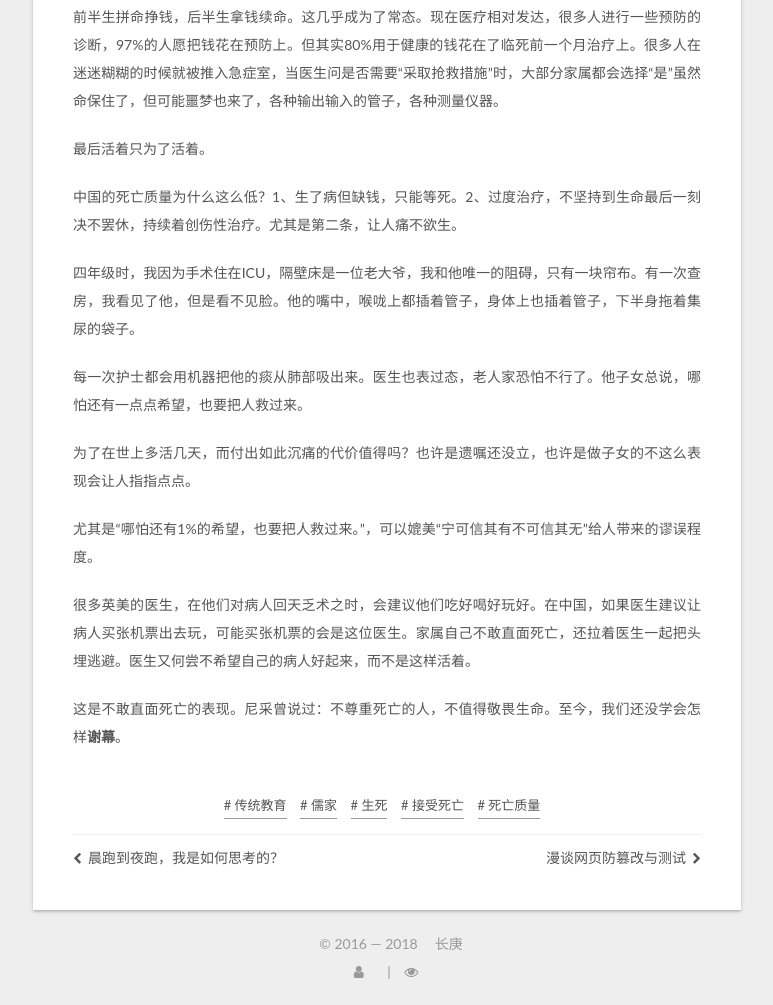
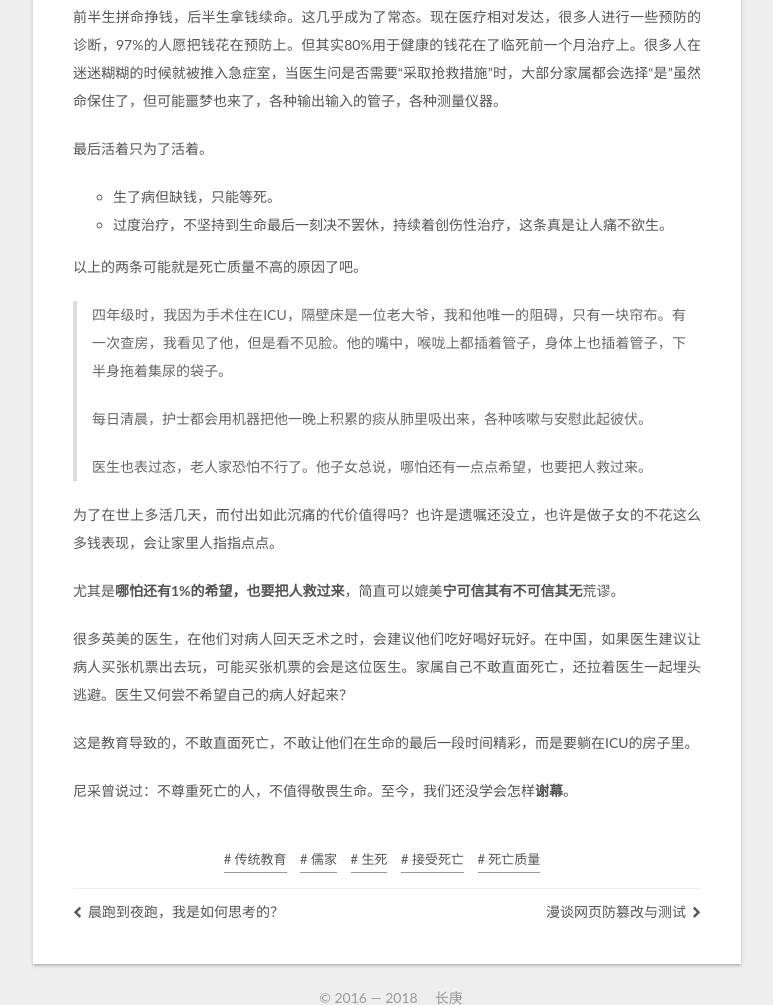
Before and after one commit to chilltc/chill.github.io, a plain HTML site: page 2017/08/23/我们仍未准备好接受死亡/index.html in a window 1280 px wide. Shown: the part 1106-2111 px from the top of the page, without its empty margins (379-1152 px from the left). Drawn offline with Linux system fonts and the light colour scheme; some packages are replaced by stand-ins of ours; a script that the page names is missing; some icons are missing.

Commit message:
hexo deploy

```diff
--- a/2017/08/23/我们仍未准备好接受死亡/index.html
+++ b/2017/08/23/我们仍未准备好接受死亡/index.html
@@ -88,7 +88,7 @@
 <meta property="og:description" content="最近看了篇文章，中国排在「世界死亡质量排行榜单」的倒数，倒数第10名。排名根据五大类指标为依据：姑息治疗与医疗环境、人力资源、医疗护理的可负担程度、护理质量，以及公众参与水平。在患病的最后日子的生活质量。 且不论排名正确与否。但是我想说的是，我们们都在学习如何过好一生，却从未正视过死亡的到来。">
 <meta property="og:locale" content="zh-cn">
 <meta property="og:image" content="http://e.belive.cc/2017/08/23/我们仍未准备好接受死亡/1.png">
-<meta property="og:updated_time" content="2018-05-26T05:55:29.325Z">
+<meta property="og:updated_time" content="2018-05-26T06:02:06.911Z">
 <meta name="twitter:card" content="summary">
 <meta name="twitter:title" content="我们仍未准备好接受死亡">
 <meta name="twitter:description" content="最近看了篇文章，中国排在「世界死亡质量排行榜单」的倒数，倒数第10名。排名根据五大类指标为依据：姑息治疗与医疗环境、人力资源、医疗护理的可负担程度、护理质量，以及公众参与水平。在患病的最后日子的生活质量。 且不论排名正确与否。但是我想说的是，我们们都在学习如何过好一生，却从未正视过死亡的到来。">
@@ -370,13 +370,21 @@
 <p>长寿对于他来说，何尝不是一种煎熬。在他生命最后一段，他为谁活着？反正不是为了自己。</p>
 <p>前半生拼命挣钱，后半生拿钱续命。这几乎成为了常态。现在医疗相对发达，很多人进行一些预防的诊断，97%的人愿把钱花在预防上。但其实80%用于健康的钱花在了临死前一个月治疗上。很多人在迷迷糊糊的时候就被推入急症室，当医生问是否需要“采取抢救措施”时，大部分家属都会选择“是”虽然命保住了，但可能噩梦也来了，各种输出输入的管子，各种测量仪器。</p>
 <p>最后活着只为了活着。</p>
-<p>中国的死亡质量为什么这么低？1、生了病但缺钱，只能等死。2、过度治疗，不坚持到生命最后一刻决不罢休，持续着创伤性治疗。尤其是第二条，让人痛不欲生。</p>
+<ul>
+<li>生了病但缺钱，只能等死。</li>
+<li>过度治疗，不坚持到生命最后一刻决不罢休，持续着创伤性治疗，这条真是让人痛不欲生。</li>
+</ul>
+<p>以上的两条可能就是死亡质量不高的原因了吧。</p>
+<blockquote>
 <p>四年级时，我因为手术住在ICU，隔壁床是一位老大爷，我和他唯一的阻碍，只有一块帘布。有一次查房，我看见了他，但是看不见脸。他的嘴中，喉咙上都插着管子，身体上也插着管子，下半身拖着集尿的袋子。</p>
-<p>每一次护士都会用机器把他的痰从肺部吸出来。医生也表过态，老人家恐怕不行了。他子女总说，哪怕还有一点点希望，也要把人救过来。</p>
-<p>为了在世上多活几天，而付出如此沉痛的代价值得吗？也许是遗嘱还没立，也许是做子女的不这么表现会让人指指点点。</p>
-<p>尤其是“哪怕还有1%的希望，也要把人救过来。”，可以媲美“宁可信其有不可信其无”给人带来的谬误程度。</p>
-<p>很多英美的医生，在他们对病人回天乏术之时，会建议他们吃好喝好玩好。在中国，如果医生建议让病人买张机票出去玩，可能买张机票的会是这位医生。家属自己不敢直面死亡，还拉着医生一起把头埋逃避。医生又何尝不希望自己的病人好起来，而不是这样活着。</p>
-<p>这是不敢直面死亡的表现。尼采曾说过：不尊重死亡的人，不值得敬畏生命。至今，我们还没学会怎样<strong>谢幕</strong>。 </p>
+<p>每日清晨，护士都会用机器把他一晚上积累的痰从肺里吸出来，各种咳嗽与安慰此起彼伏。</p>
+<p>医生也表过态，老人家恐怕不行了。他子女总说，哪怕还有一点点希望，也要把人救过来。</p>
+</blockquote>
+<p>为了在世上多活几天，而付出如此沉痛的代价值得吗？也许是遗嘱还没立，也许是做子女的不花这么多钱表现，会让家里人指指点点。</p>
+<p>尤其是<strong>哪怕还有1%的希望，也要把人救过来</strong>，简直可以媲美<strong>宁可信其有不可信其无</strong>荒谬。</p>
+<p>很多英美的医生，在他们对病人回天乏术之时，会建议他们吃好喝好玩好。在中国，如果医生建议让病人买张机票出去玩，可能买张机票的会是这位医生。家属自己不敢直面死亡，还拉着医生一起埋头逃避。医生又何尝不希望自己的病人好起来？</p>
+<p>这是教育导致的，不敢直面死亡，不敢让他们在生命的最后一段时间精彩，而是要躺在ICU的房子里。</p>
+<p>尼采曾说过：不尊重死亡的人，不值得敬畏生命。至今，我们还没学会怎样<strong>谢幕</strong>。 </p>
 
 
     </div>
--- a/css/main.css
+++ b/css/main.css
@@ -1823,7 +1823,7 @@ pre .javascript .function {
   width: 4px;
   height: 4px;
   border-radius: 50%;
-  background: #acff95;
+  background: #7ad14a;
 }
 .links-of-blogroll {
   font-size: 13px;
```
